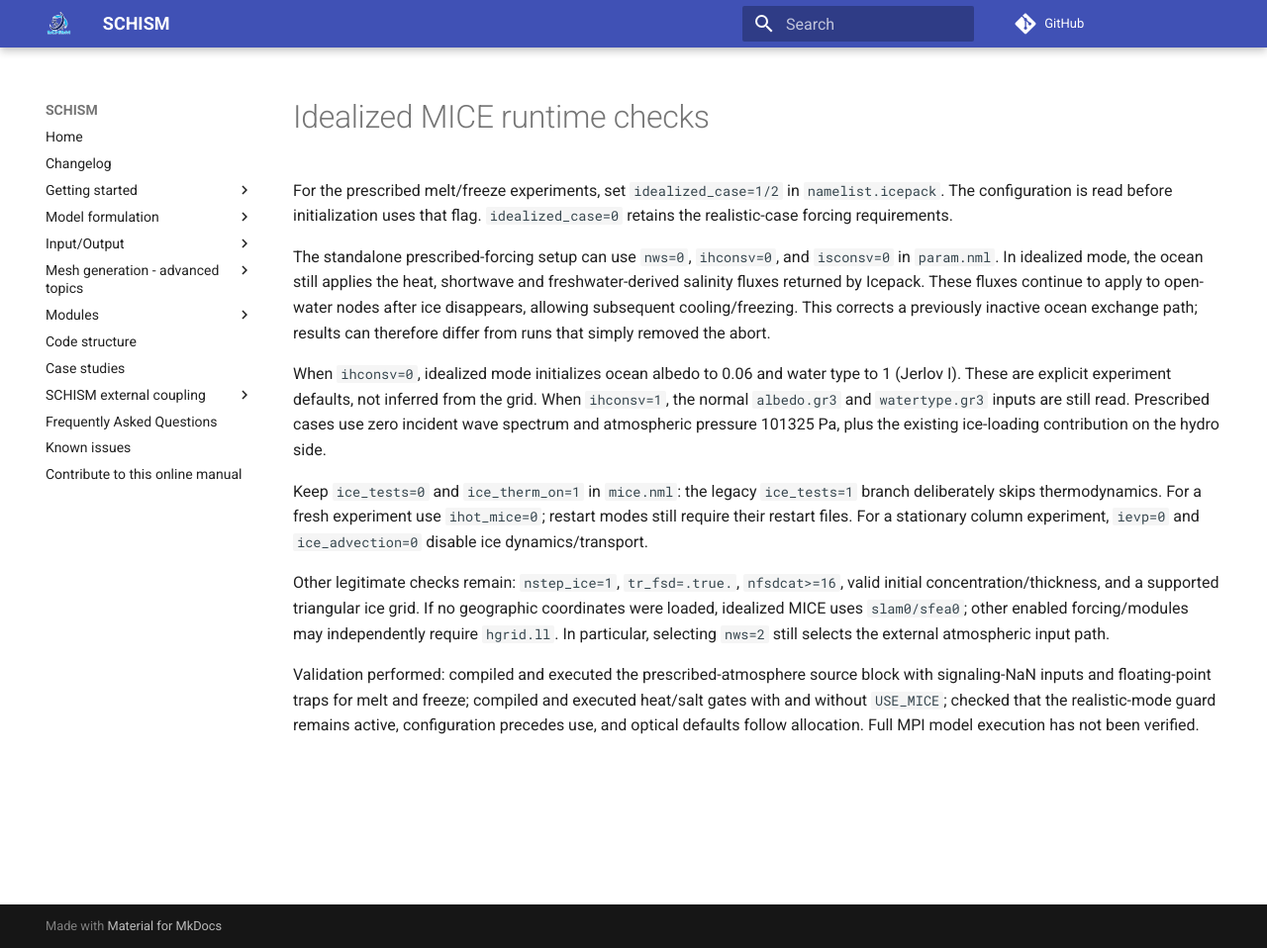
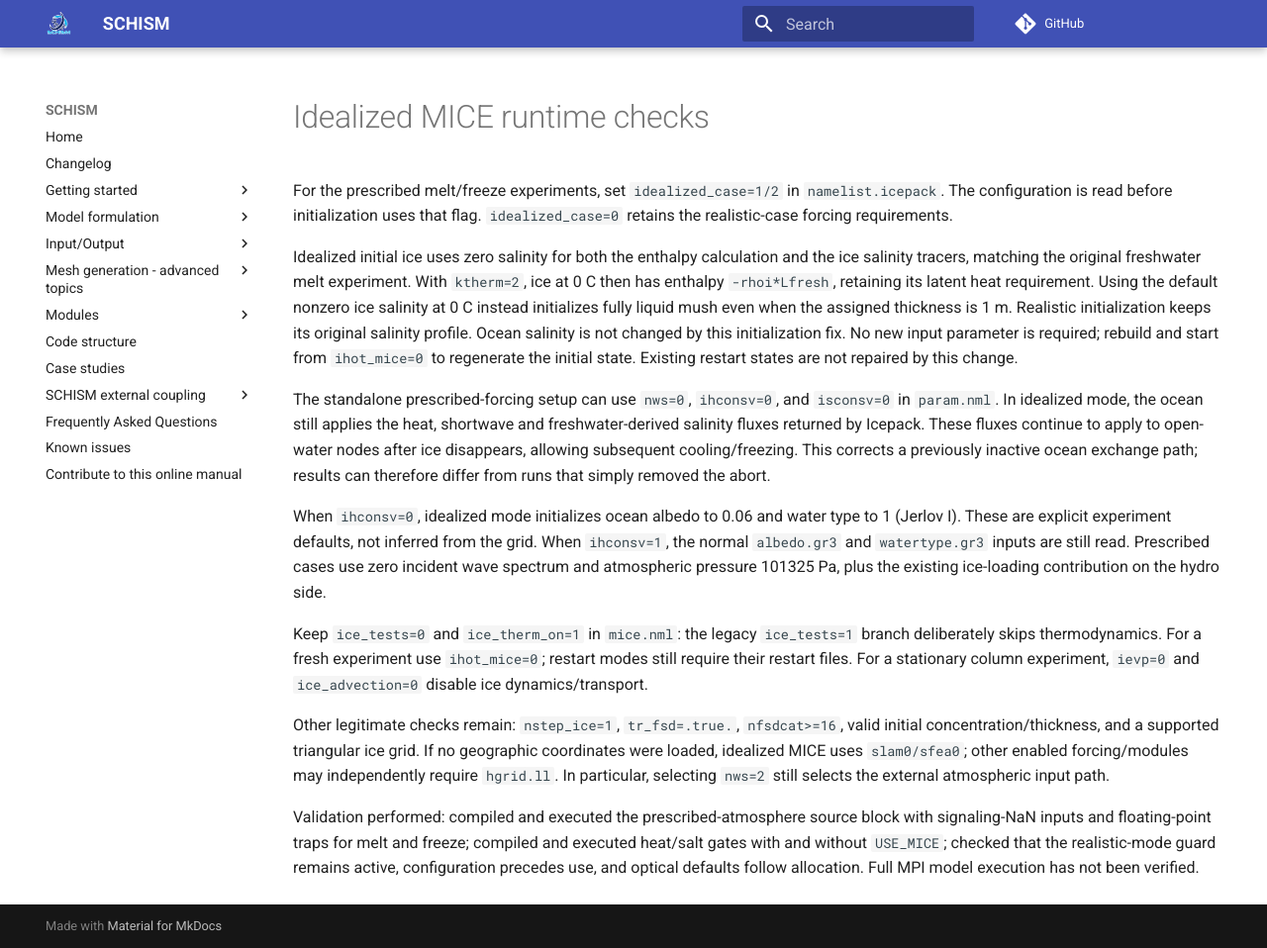
Before and after one commit to wangqian2284/SCHISM-Icepack, an MkDocs documentation site: the page built from docs/idealized-case-runtime.md, in a window 1280 px wide and 958 px high. Shown: the whole window at 99% size. Built offline with MkDocs 1.6.1 and Material for MkDocs 9.7.7, drawn with Linux system fonts in a browser that asks for light colours; comment, search, counter and statistics services are not loaded; the version menu is left out.

Commit message:
fix a bug for idealized case

```diff
--- a/docs/idealized-case-runtime.md
+++ b/docs/idealized-case-runtime.md
@@ -3,6 +3,16 @@
 For the prescribed melt/freeze experiments, set `idealized_case=1/2` in
 `namelist.icepack`. The configuration is read before initialization uses that
 flag. `idealized_case=0` retains the realistic-case forcing requirements.
+
+Idealized initial ice uses zero salinity for both the enthalpy calculation and
+the ice salinity tracers, matching the original freshwater melt experiment.
+With `ktherm=2`, ice at 0 C then has enthalpy `-rhoi*Lfresh`, retaining its
+latent heat requirement. Using the default nonzero ice salinity at 0 C instead
+initializes fully liquid mush even when the assigned thickness is 1 m.
+Realistic initialization keeps its original salinity profile. Ocean salinity
+is not changed by this initialization fix. No new input parameter is required;
+rebuild and start from `ihot_mice=0` to regenerate the initial state. Existing
+restart states are not repaired by this change.
 
 The standalone prescribed-forcing setup can use `nws=0`, `ihconsv=0`, and
 `isconsv=0` in `param.nml`. In idealized mode, the ocean still applies the heat,
```
Also changed, not shown: 3 other files.
